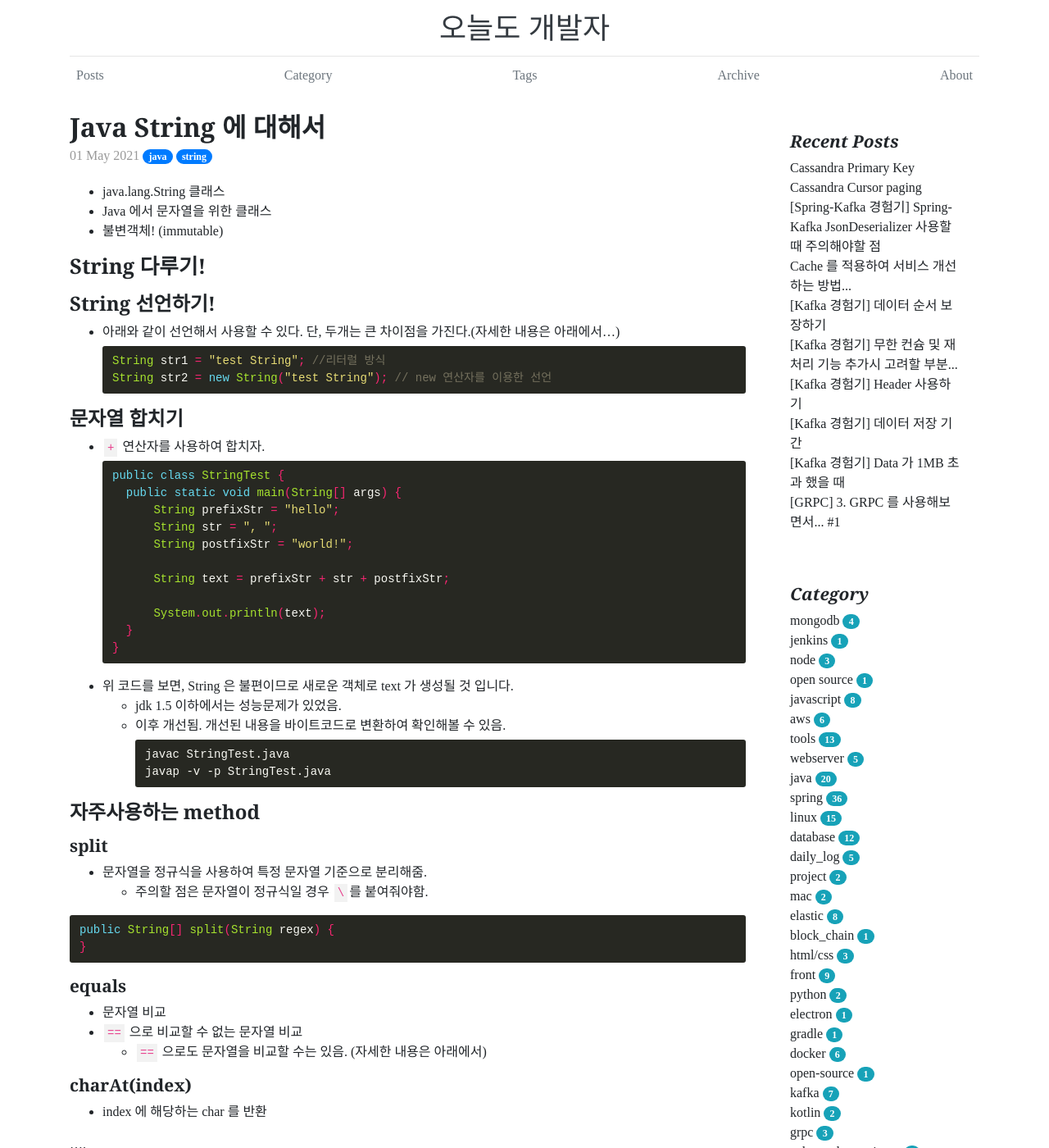
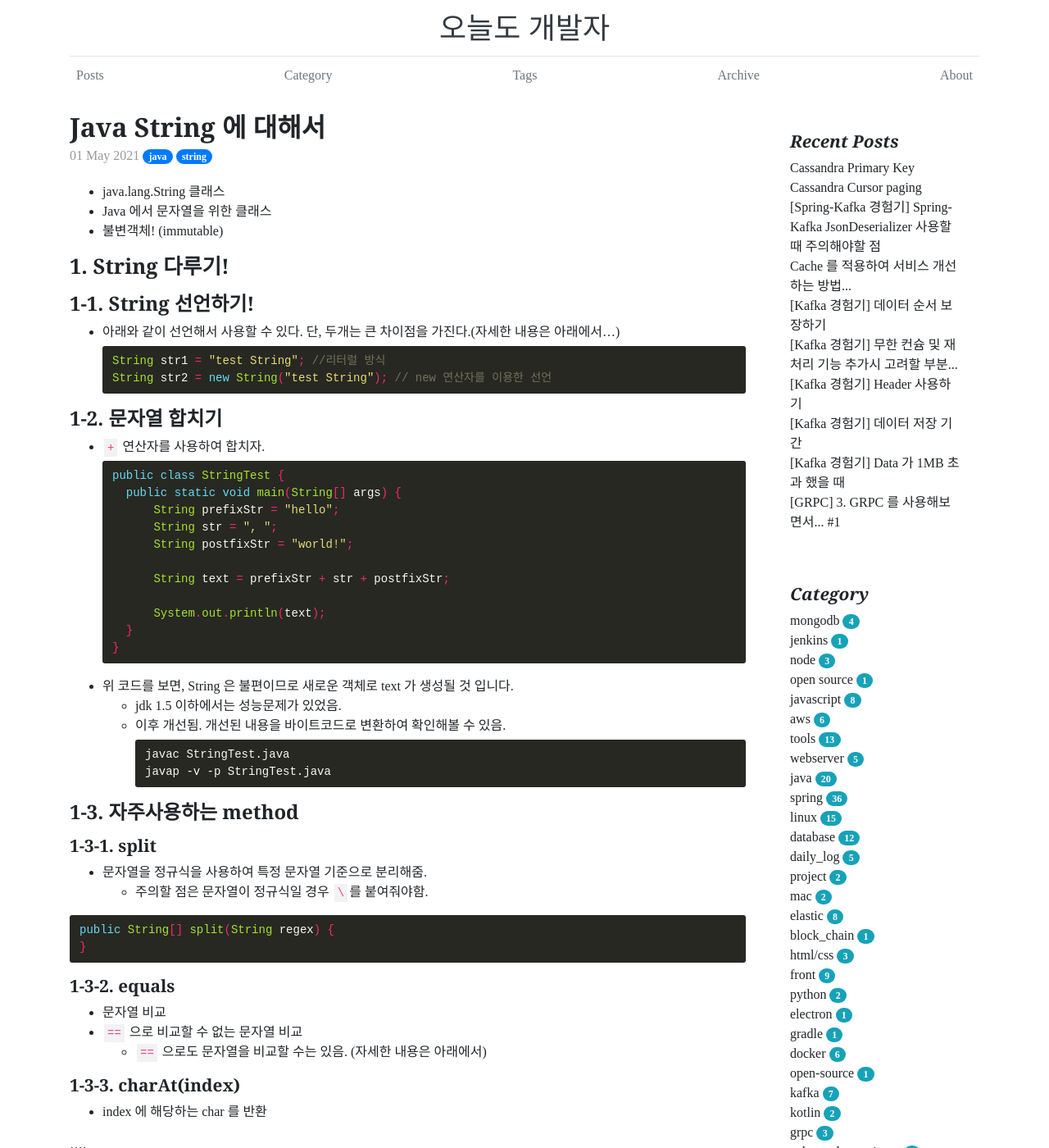
Before and after one commit to akageun/akageun.github.io, a Jekyll site: the page built from _posts/2021-05-01-java-string.md, in a window 1280 px wide and 1400 px high. Shown: the whole window at 82% size. Built offline with Jekyll 4.4.1, drawn with Linux system fonts in a browser that asks for light colours; some web fonts are replaced; comment, search, counter and statistics services are not loaded; some of the changed text lies outside the part shown.

Commit message:
Update 2021-05-01-java-string.md

````diff
--- a/_posts/2021-05-01-java-string.md
+++ b/_posts/2021-05-01-java-string.md
@@ -13,15 +13,15 @@ tags:
 - Java 에서 문자열을 위한 클래스
 - 불변객체! (immutable)
 
-# String 다루기!
-## String 선언하기!
+# 1. String 다루기!
+## 1-1. String 선언하기!
 - 아래와 같이 선언해서 사용할 수 있다. 단, 두개는 큰 차이점을 가진다.(자세한 내용은 아래에서...)
 ```java
 String str1 = "test String"; //리터럴 방식
 String str2 = new String("test String"); // new 연산자를 이용한 선언
 ```
 
-## 문자열 합치기
+## 1-2. 문자열 합치기
 - `+` 연산자를 사용하여 합치자.
 ```java
 public class StringTest {
@@ -45,8 +45,8 @@ javac StringTest.java
 javap -v -p StringTest.java
 ```
 
-## 자주사용하는 method
-#### split
+## 1-3. 자주사용하는 method
+#### 1-3-1. split
 - 문자열을 정규식을 사용하여 특정 문자열 기준으로 분리해줌.
     - 주의할 점은 문자열이 정규식일 경우 `\`를 붙여줘야함.
 
@@ -55,21 +55,21 @@ public String[] split(String regex) {
 }
 ```
 
-#### equals
+#### 1-3-2. equals
 - 문자열 비교
 - `==` 으로 비교할 수 없는 문자열 비교
     - `==` 으로도 문자열을 비교할 수는 있음. (자세한 내용은 아래에서)
 
-#### charAt(index)
+#### 1-3-3. charAt(index)
 - index 에 해당하는 char 를 반환
 
 ....
 
-# 문자열 비교연산자(`==`)와 `equals` 차이
+# 2. 문자열 비교연산자(`==`)와 `equals` 차이
 - equals 는 문자열이 동일한지 확인
 - 비교연산자(`==`)는 object 가 동일한지 확인
 
-## equals
+## 2-1. equals
 - 모든 객체의 부모클래스인 Object 에 선언되어 있는 메소드
 
 ```java
@@ -118,7 +118,7 @@ public boolean equals(Object anObject) {
     }
 ```
 
-## `==`
+## 2-2. `==`
 - 참조 비교
 
 ```java
@@ -136,7 +136,7 @@ System.out.println(s1 == s3);
 
 - 같은 문자열임에도 `s1`, `s2`는 같은데, `s3` 는 다르다.
 
-# String Constant Pool
+# 3. String Constant Pool
 - 위에서 설명한 `String` 선언 방법 중 `literal` 을 사용하게 되면, `constant pool 영역` 을 사용하게 되고, `new String()` 을 할 경우에는 heap 영역을 사용하게 된다.
     - `literal`의 경우 `String Constants Pool`에 있는지 확인 -> 있으면 반환 -> 없을 경우 `String Constants Pool`에 할당한 후 반환
     - 그렇기 때문에 `==` 을 통해서 비교를 할 경우, 같은 주소값을 가지고 있기 때문에 `s1`, `s2` 의 비교 결과가 `true` 인 것이다.
@@ -148,7 +148,7 @@ System.out.println(s1 == s3);
     - PermGen 영역은 GC 대상이 아니였으나, Heap 영역으로 들어가면서 GC 대상이 됨.
     - 추가로 jdk 8 부터는 PermGen 영역이 Metaspace로 이름이 변경되고 고정크기에서 동적크기로 메모리 구성이 변경됨.
 
-## String Constant Pool 구조
+## 3-1. String Constant Pool 구조
 - HashTable 구조
 - 값을 hashing 하여 key로 사용
 - `StringTableSize`
@@ -156,10 +156,10 @@ System.out.println(s1 == s3);
     - `-XX:StringTableSize` 를 통해서 사이즈 변경 가능.
         - 사이즈는 소수를 사용해야 함. (http://java-performance.info/hashcode-method-performance-tuning/)
 
-# 왜 String은 immutable 일까?
+# 4. 왜 String은 immutable 일까?
 - immutable 이란? 객체가 생성되고 내부의 상태가 변하지 않고 계속 유지되는 객체를 말함. 말 그대로 한번 할당한 값은 변경할 수 없다.
 
-## 장점.
+## 4-1. 장점.
 - String 이 불변이기 때문에 `String Constants Pool`에서 String 을 관리할 수 있음.
     - 그렇기 때문에 메모리(Heap)를 절약할 수 있음.
         - 불변이 아니라면, 선언한 같은 문자열 String 이 계속 메모리에 할당되므로 비효율적일 수 있다.
@@ -172,7 +172,7 @@ System.out.println(s1 == s3);
     - 불변이기 때문에 캐싱하여 사용 가능
     - `Hash`시리즈(hashmap, hashtable, hashset) 에서 성능상 큰 이점을 볼 수 있다.
 
-## 단점
+## 4-2. 단점
 - 기존 String 을 수정하게 되면 그 전에 사용하던 String 객체는 GC 의 대상이 된다.
     - 변경이 많이 발생하게 되면 GC 대상이 많아짐...
     - 단점을 보완하기 위한 StringBuffer, StringBuilder 가 있음.
````
